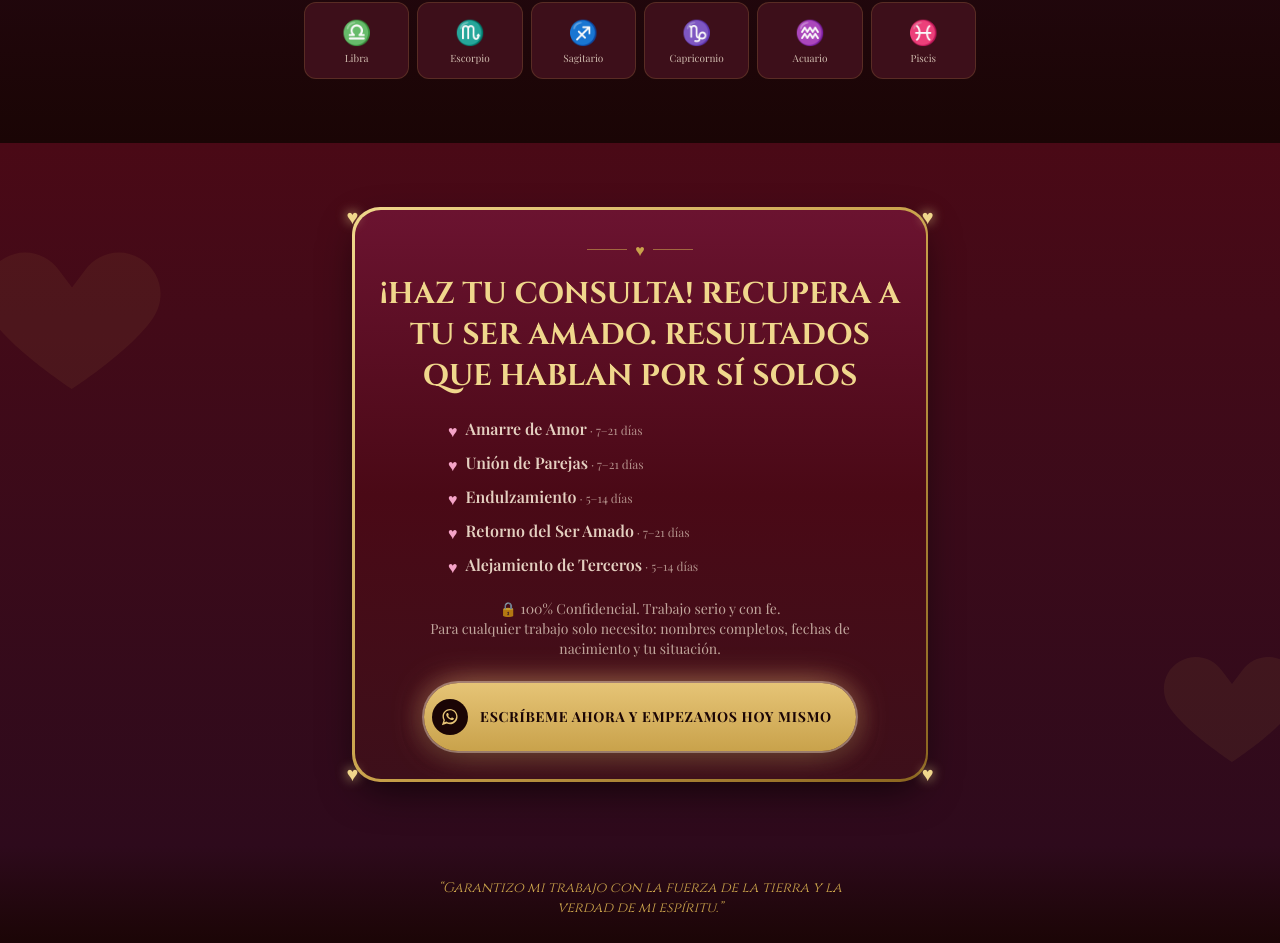
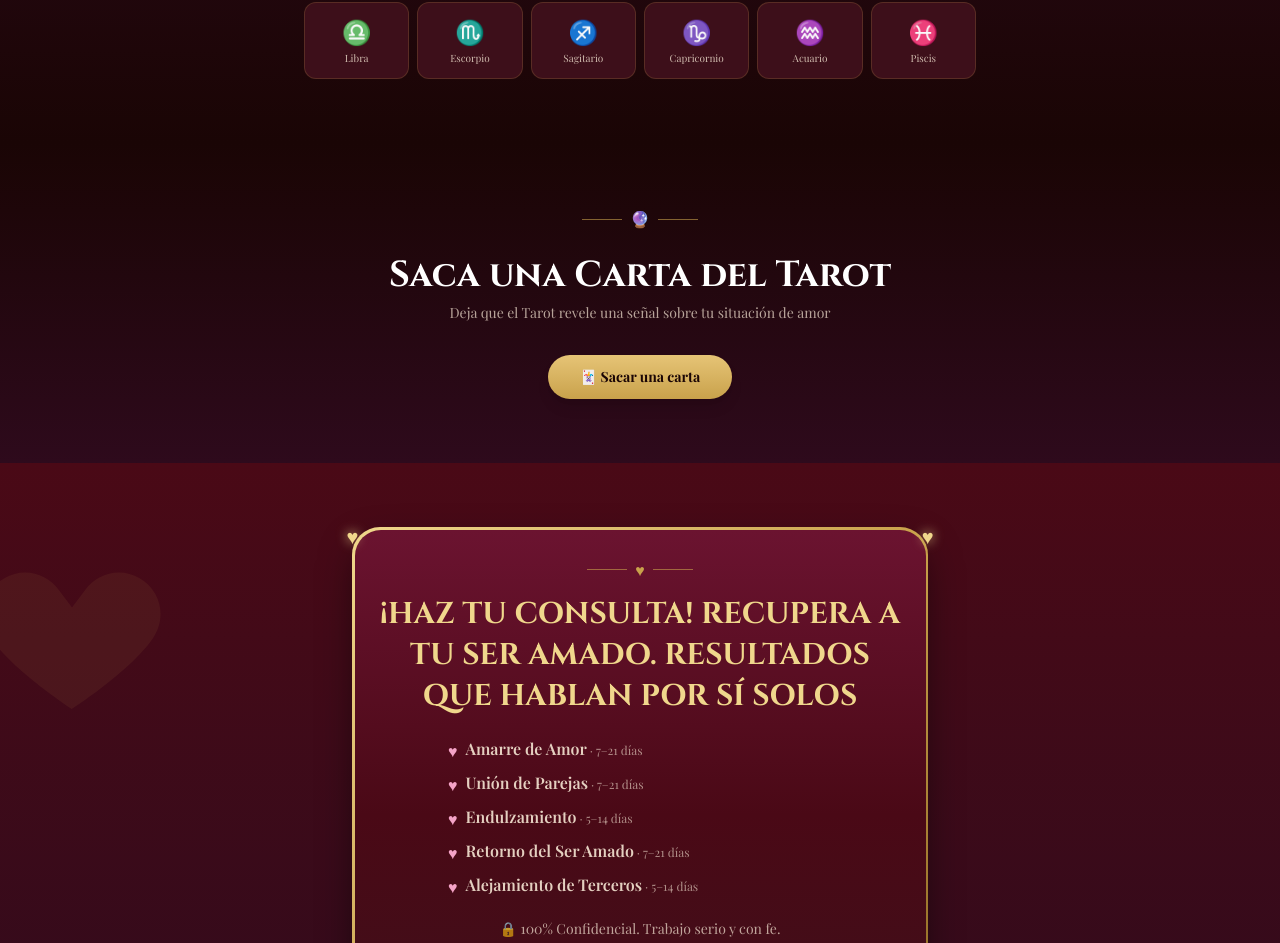
Before and after one commit to BladimirBLopez/landing-esoterica, a Next.js app: page / in a window 1280 px wide. Shown: the part 5866-6809 px from the top of the page. Built offline with nearby package versions, Linux system fonts and the light colour scheme; no server answers; a web font is replaced by a local one.

Commit message:
Add: seccion de Tarot con carta real y significado borroso

```diff
--- /dev/null
+++ b/app/api/tarot/route.ts
@@ -0,0 +1,31 @@
+import { NextResponse } from "next/server";
+
+export async function GET() {
+  try {
+    const cartaRes = await fetch("https://tarot-api-3hv5.onrender.com/api/v1/cards/random?n=1");
+    const cartaData = await cartaRes.json();
+    const carta = cartaData?.cards?.[0];
+
+    if (!carta) {
+      return NextResponse.json({ error: "Sin datos" }, { status: 500 });
+    }
+
+    const nombreOriginal = carta.name;
+    const significadoOriginal = (carta.meaning_up ?? "").slice(0, 400);
+
+    const [nombreRes, significadoRes] = await Promise.all([
+      fetch(`https://api.mymemory.translated.net/get?q=${encodeURIComponent(nombreOriginal)}&langpair=en|es`),
+      fetch(`https://api.mymemory.translated.net/get?q=${encodeURIComponent(significadoOriginal)}&langpair=en|es`),
+    ]);
+
+    const nombreData = await nombreRes.json();
+    const significadoData = await significadoRes.json();
+
+    const nombre = nombreData?.responseData?.translatedText ?? nombreOriginal;
+    const significado = significadoData?.responseData?.translatedText ?? significadoOriginal;
+
+    return NextResponse.json({ nombre, significado });
+  } catch {
+    return NextResponse.json({ error: "Error al consultar" }, { status: 500 });
+  }
+}
--- a/app/page.tsx
+++ b/app/page.tsx
@@ -4,6 +4,7 @@ import WhatsAppButton from "@/components/WhatsAppButton";
 import ChatAsistente from "@/components/ChatAsistente";
 import MusicaFondo from "@/components/MusicaFondo";
 import SeccionHoroscopo from "@/components/SeccionHoroscopo";
+import SeccionTarot from "@/components/SeccionTarot";
 import ServicioDetallado from "@/components/ServicioDetallado";
 import RevealOnScroll from "@/components/RevealOnScroll";
 
@@ -294,6 +295,8 @@ export default function Home() {
 
       <SeccionHoroscopo />
 
+      <SeccionTarot />
+
       {/* Resumen final + CTA (estilo caja con borde) */}
       <section className="relative overflow-hidden bg-gradient-to-b from-[#4a0916] to-[#2e0a1c] px-6 py-16 text-center">
         <svg viewBox="0 0 24 24" className="pointer-events-none absolute -left-8 top-16 h-52 w-52 text-[#c9a24b] opacity-[0.08]">
--- /dev/null
+++ b/components/SeccionTarot.tsx
@@ -0,0 +1,97 @@
+"use client";
+
+import { useState } from "react";
+
+export default function SeccionTarot() {
+  const [carta, setCarta] = useState<{ nombre: string; significado: string } | null>(null);
+  const [cargando, setCargando] = useState(false);
+
+  async function sacarCarta() {
+    setCargando(true);
+    setCarta(null);
+
+    try {
+      const res = await fetch("/api/tarot");
+      const data = await res.json();
+      if (data.nombre && data.significado) {
+        setCarta({ nombre: data.nombre, significado: data.significado });
+      }
+    } catch {
+      setCarta({ nombre: "Error", significado: "No pudimos consultar las cartas. Intenta de nuevo." });
+    } finally {
+      setCargando(false);
+    }
+  }
+
+  return (
+    <section className="relative overflow-hidden bg-gradient-to-b from-[#1a0505] to-[#2e0a1c] px-6 py-16 text-center">
+      <div className="relative z-10 mx-auto mb-6 flex items-center justify-center gap-2 text-[#c9a24b]">
+        <span className="h-[1px] w-10 bg-[#c9a24b]/60" />
+        <span>🔮</span>
+        <span className="h-[1px] w-10 bg-[#c9a24b]/60" />
+      </div>
+      <h2
+        className="mb-2 text-4xl font-bold text-white"
+        style={{ fontFamily: "var(--font-cinzel)" }}
+      >
+        Saca una Carta del Tarot
+      </h2>
+      <p className="mb-8 text-sm text-[#f5e6d3]/70">
+        Deja que el Tarot revele una señal sobre tu situación de amor
+      </p>
+
+      {!carta && (
+        <button
+          onClick={sacarCarta}
+          disabled={cargando}
+          className="rounded-full bg-gradient-to-b from-[#e6c476] to-[#c9a24b] px-8 py-3 text-sm font-bold text-[#1a0505] shadow-lg disabled:opacity-60"
+        >
+          {cargando ? "Barajando las cartas..." : "🃏 Sacar una carta"}
+        </button>
+      )}
+
+      {carta && (
+        <div className="mx-auto max-w-xl rounded-2xl border border-[#c9a24b]/30 bg-[#3d0f1a] p-6">
+          <h3
+            className="mb-3 text-2xl text-[#f0d78c]"
+            style={{ fontFamily: "var(--font-cinzel)" }}
+          >
+            {carta.nombre}
+          </h3>
+
+          <div className="relative">
+            <p
+              className="text-[#f5e6d3]/90 leading-relaxed select-none"
+              style={{ filter: "blur(5px)" }}
+            >
+              {carta.significado}
+            </p>
+            <div className="absolute inset-0 flex items-center justify-center">
+              <p className="rounded-full bg-[#1a0505]/80 px-4 py-2 text-sm font-semibold text-[#f0d78c] border border-[#c9a24b]/40">
+                🔒 Para más información contacta al Maestro
+              </p>
+            </div>
+          </div>
+
+          <a
+            href={`https://wa.me/59175928656?text=${encodeURIComponent(
+              `Hola Maestro Juan Santiago, saqué la carta "${carta.nombre}" en el Tarot de la web y quiero saber qué significa para mi situación`
+            )}`}
+            target="_blank"
+            rel="noopener noreferrer"
+            className="mt-4 inline-flex items-center gap-2 rounded-full bg-[#25D366] px-5 py-2.5 text-sm font-semibold text-white"
+          >
+            💬 Hablar con el Maestro
+          </a>
+
+          <button
+            onClick={() => setCarta(null)}
+            className="mt-3 block mx-auto text-xs text-[#f5e6d3]/50 underline"
+          >
+            Sacar otra carta
+          </button>
+        </div>
+      )}
+    </section>
+  );
+}
```
